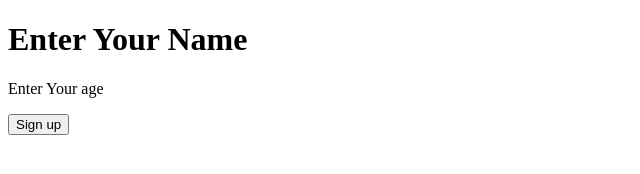
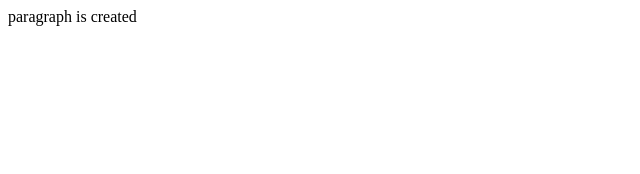
Before and after one commit to Bhargavreddy22/demo-repo, a plain HTML site: page index.html in a window 1280 px wide. Shown: the whole page, without its empty margins (0-640 px from the left). Drawn offline with Linux system fonts and the light colour scheme.

Commit message:
added the paragraph

```diff
--- a/index.html
+++ b/index.html
@@ -1,14 +1 @@
-<!DOCTYPE html>
-<html>
-    <head>
-        <meta name="viewport" content = "width=device-width, initial-scale = 1.0" />
-        <title>Practicing the git</title>
-    </head>
-    <div>
-        <h1>Enter Your Name</h1>
-        <p>
-            Enter Your age
-        </p>
-        <button>Sign up</button>
-    </div>
-</html>
+<p>paragraph is created</p>
```
Also changed, not shown: 1 other file.
